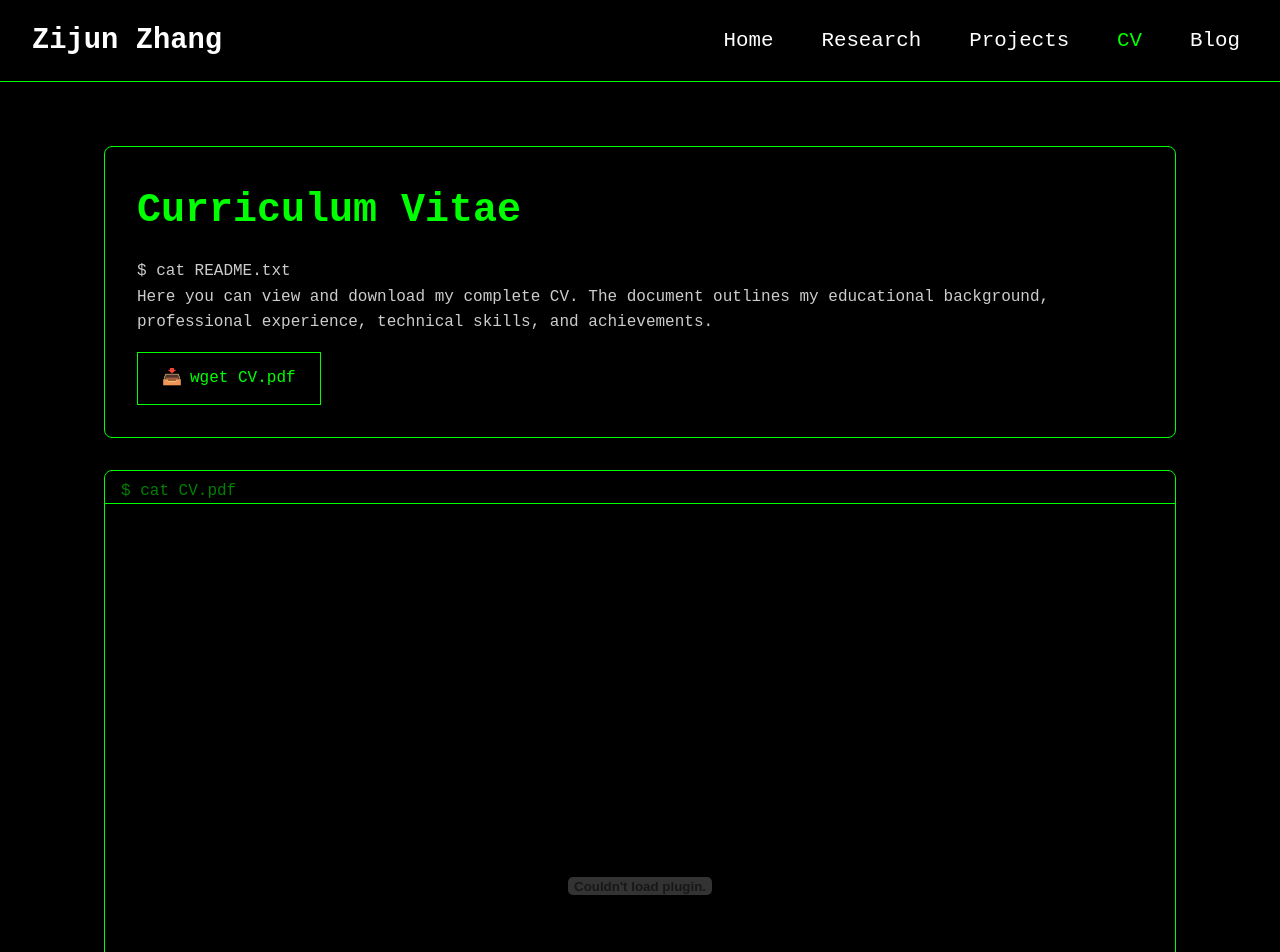
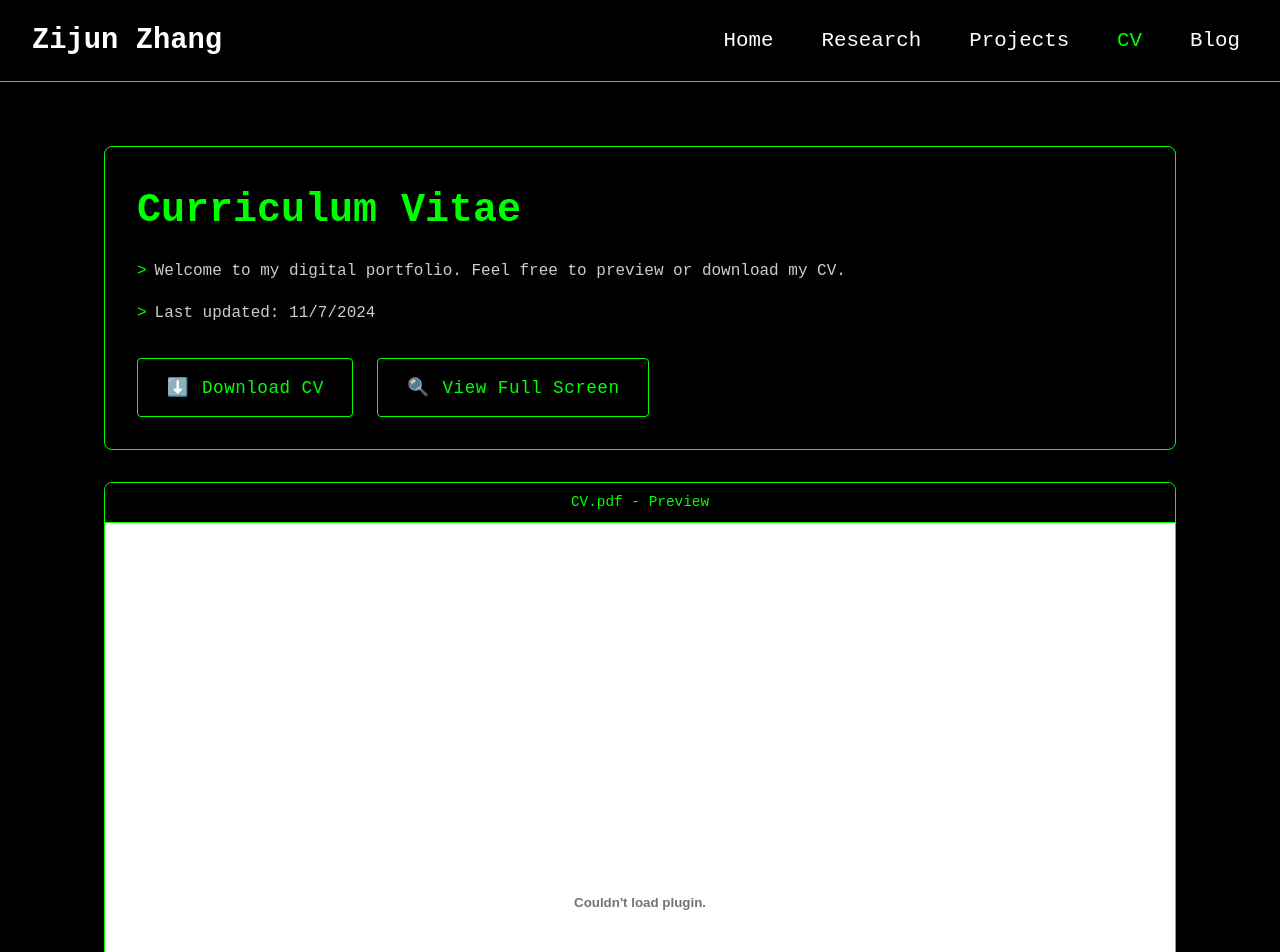
Before and after one commit to dredre815/personal-website, a React (Create React App) app: page /#/cv in a window 1280 px wide. Shown: the top 952 px of the page. Built offline with nearby package versions, Linux system fonts and the light colour scheme.

Commit message:
Change the style of the CV page

```diff
--- a/src/pages/CV.js
+++ b/src/pages/CV.js
@@ -14,10 +14,10 @@ const CVContainer = styled.div`
 const CVHeader = styled.div`
   margin-bottom: 2rem;
   padding: 2rem;
-  background: rgba(0, 0, 0, 0.3);
+  background: rgba(0, 0, 0, 0.7);
   border: 1px solid var(--primary);
   border-radius: 8px;
-  backdrop-filter: blur(5px);
+  backdrop-filter: blur(10px);
 
   h1 {
     color: var(--primary);
@@ -29,37 +29,93 @@ const CVHeader = styled.div`
       font-size: 2rem;
     }
   }
+`;
 
-  p {
-    color: #ccc;
-    line-height: 1.6;
+const TerminalText = styled.p`
+  color: #ccc;
+  line-height: 1.6;
+  margin-bottom: 1rem;
+
+  &::before {
+    content: '>';
+    color: var(--primary);
+    margin-right: 0.5rem;
   }
 `;
 
-const DownloadButton = styled.a`
+const ButtonContainer = styled.div`
+  display: flex;
+  gap: 1.5rem;
+  margin-top: 2rem;
+
+  @media (max-width: 768px) {
+    flex-direction: column;
+    gap: 1rem;
+    width: 100%;
+  }
+`;
+
+const ActionButton = styled.a`
   display: inline-flex;
   align-items: center;
-  gap: 0.5rem;
-  padding: 0.8rem 1.5rem;
+  justify-content: center;
+  gap: 0.8rem;
+  padding: 0.9rem 1.8rem;
   background: transparent;
   border: 1px solid var(--primary);
   color: var(--primary);
   font-family: 'Courier New', monospace;
+  font-size: 0.95rem;
+  letter-spacing: 0.5px;
   cursor: pointer;
-  transition: all 0.3s ease;
-  margin-top: 1rem;
   text-decoration: none;
+  border-radius: 4px;
+  transition: all 0.2s ease;
+  position: relative;
+  overflow: hidden;
+  min-width: 200px;
+
+  display: flex;
+  align-items: center;
+  justify-content: center;
+
+  span {
+    font-size: 1.1rem;
+    transition: transform 0.2s ease;
+    display: flex;
+    align-items: center;
+  }
 
   &:hover {
     background: var(--primary);
     color: var(--background);
     transform: translateY(-2px);
-    box-shadow: 0 5px 15px rgba(0, 255, 0, 0.2);
+    box-shadow: 0 5px 15px rgba(0, 255, 0, 0.15);
+
+    span {
+      transform: scale(1.1);
+    }
+  }
+
+  &:active {
+    transform: translateY(0);
+    box-shadow: 0 2px 8px rgba(0, 255, 0, 0.1);
   }
 
   @media (max-width: 768px) {
     width: 100%;
+    min-width: unset;
+    padding: 0.9rem 0;
+
+    display: flex;
     justify-content: center;
+    align-items: center;
+    text-align: center;
+
+    > span {
+      width: 24px;
+      justify-content: center;
+    }
   }
 `;
 
@@ -67,61 +123,43 @@ const PreviewContainer = styled.div`
   position: relative;
   width: 100%;
   height: 800px;
-  background: rgba(0, 0, 0, 0.3);
+  background: rgba(0, 0, 0, 0.8);
   border: 1px solid var(--primary);
   border-radius: 8px;
   overflow: hidden;
   margin-top: 2rem;
 
-  @media (max-width: 768px) {
-    height: 500px;
-  }
-
-  &:before {
-    content: '';
-    position: absolute;
-    top: 0;
-    left: 0;
-    right: 0;
-    height: 2rem;
-    background: rgba(0, 0, 0, 0.5);
+  .title-bar {
+    height: 2.5rem;
+    background: rgba(0, 0, 0, 0.8);
     border-bottom: 1px solid var(--primary);
     display: flex;
     align-items: center;
-    padding: 0 1rem;
+    justify-content: center;
+    color: var(--primary);
     font-family: 'Courier New', monospace;
-    color: var(--primary);
-    z-index: 1;
+    font-size: 0.9rem;
   }
 
-  &:after {
-    content: '$ cat CV.pdf';
-    position: absolute;
-    top: 0.5rem;
-    left: 1rem;
-    color: var(--primary);
-    font-family: 'Courier New', monospace;
+  @media (max-width: 768px) {
+    height: 500px;
   }
 `;
 
 const PDFEmbed = styled.embed`
   width: 100%;
-  height: 100%;
-  padding-top: 2rem;
+  height: calc(100% - 2.5rem);
+  background: white;
 `;
 
-const LoadingText = styled.div`
+const LoadingContainer = styled.div`
   position: absolute;
   top: 50%;
   left: 50%;
   transform: translate(-50%, -50%);
+  text-align: center;
   color: var(--primary);
   font-family: 'Courier New', monospace;
-  animation: blink 1s infinite;
-
-  @keyframes blink {
-    50% { opacity: 0; }
-  }
 `;
 
 const CV = () => {
@@ -139,16 +177,28 @@ const CV = () => {
     <CVContainer>
       <CVHeader>
         <h1>Curriculum Vitae</h1>
-        <p>$ cat README.txt<br />
-        Here you can view and download my complete CV. The document outlines my educational background, professional experience, technical skills, and achievements.</p>
-        <DownloadButton href="/CV.pdf" download>
-          <span>📥</span> wget CV.pdf
-        </DownloadButton>
+        <TerminalText>
+          Welcome to my digital portfolio. Feel free to preview or download my CV.
+        </TerminalText>
+        <TerminalText>
+          Last updated: {new Date().toLocaleDateString()}
+        </TerminalText>
+        <ButtonContainer>
+          <ActionButton href="/CV.pdf" download>
+            <span>⬇️</span>
+            <span style={{ width: 'auto' }}>Download CV</span>
+          </ActionButton>
+          <ActionButton href="/CV.pdf" target="_blank">
+            <span>🔍</span>
+            <span style={{ width: 'auto' }}>View Full Screen</span>
+          </ActionButton>
+        </ButtonContainer>
       </CVHeader>
 
       <PreviewContainer>
+        <div className="title-bar">CV.pdf - Preview</div>
         {isLoading ? (
-          <LoadingText>Loading CV.pdf...</LoadingText>
+          <LoadingContainer>Loading CV...</LoadingContainer>
         ) : (
           <PDFEmbed src="/CV.pdf" type="application/pdf" />
         )}
```
